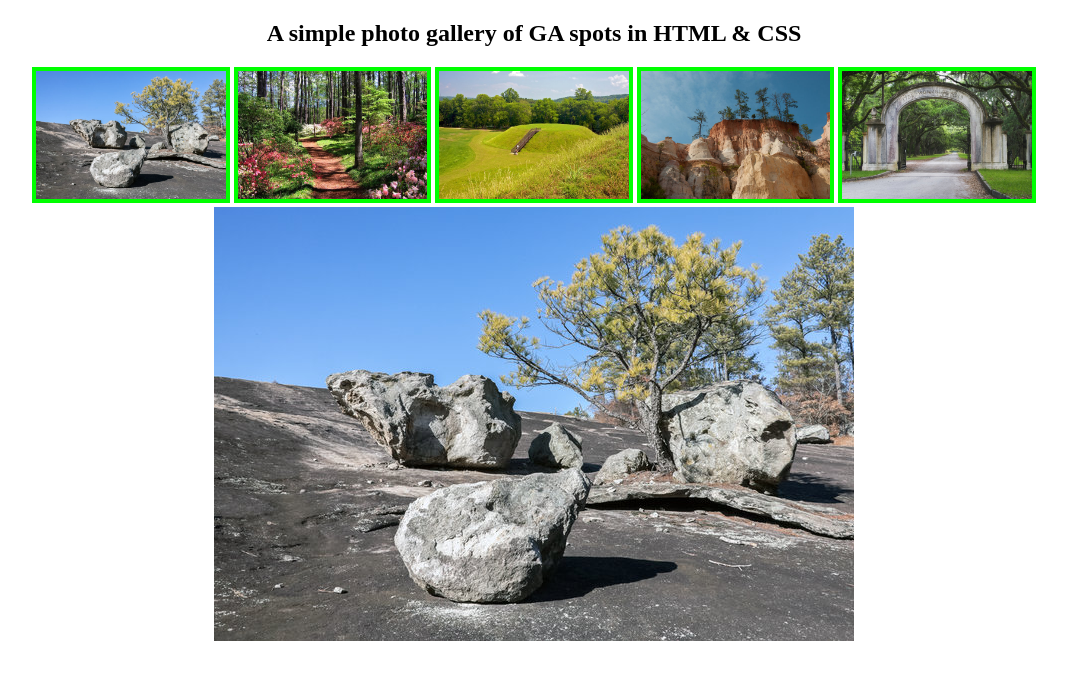
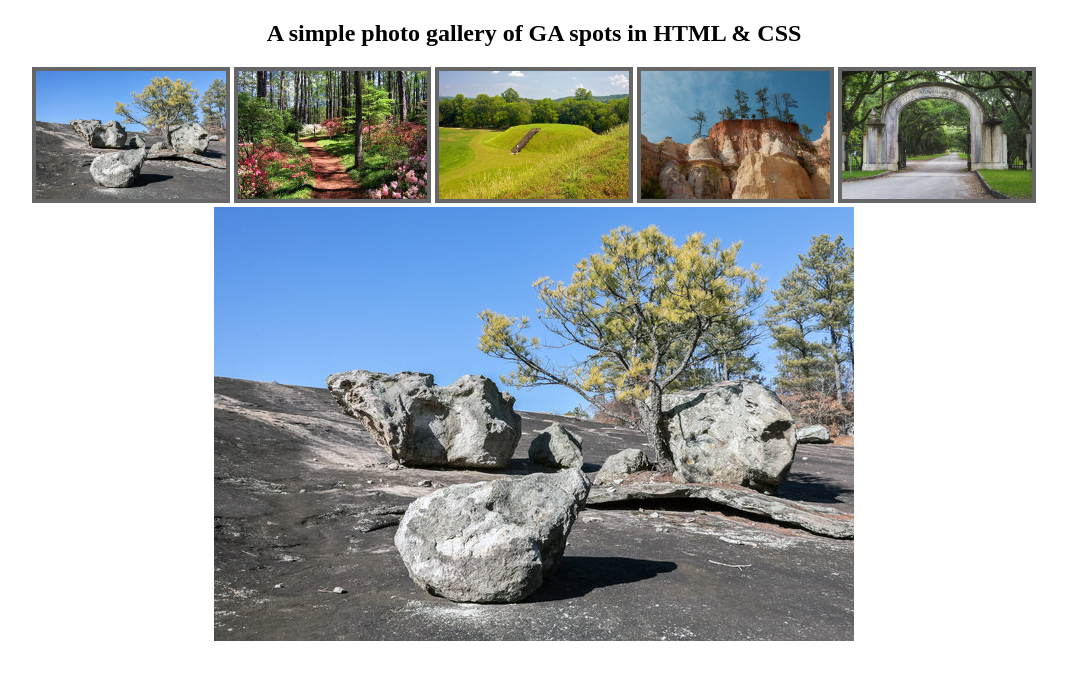
Before and after one commit to seanbhup/11-16immersive-photo-gallery, a plain HTML site: page index.html in a window 1280 px wide. Shown: the whole page, without its empty margins (106-1173 px from the left). Drawn offline with Linux system fonts and the light colour scheme.

Commit message:
Changed border to grey

```diff
--- a/index.html
+++ b/index.html
@@ -12,7 +12,7 @@
 	#middle-section img{
 		width:  15%;
 		/* Set a border around each thumbnail */
-		border:  4px solid #0f0;
+		border:  4px solid #666;
 
 	}
 	</style>
```
